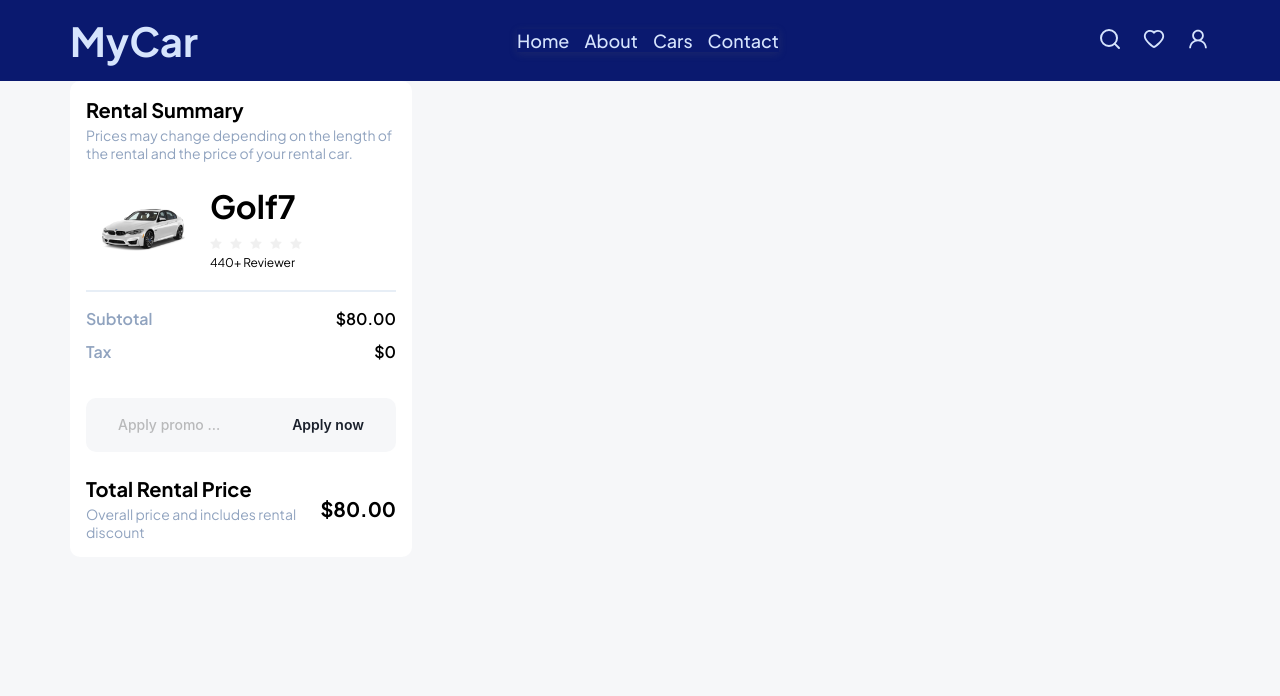
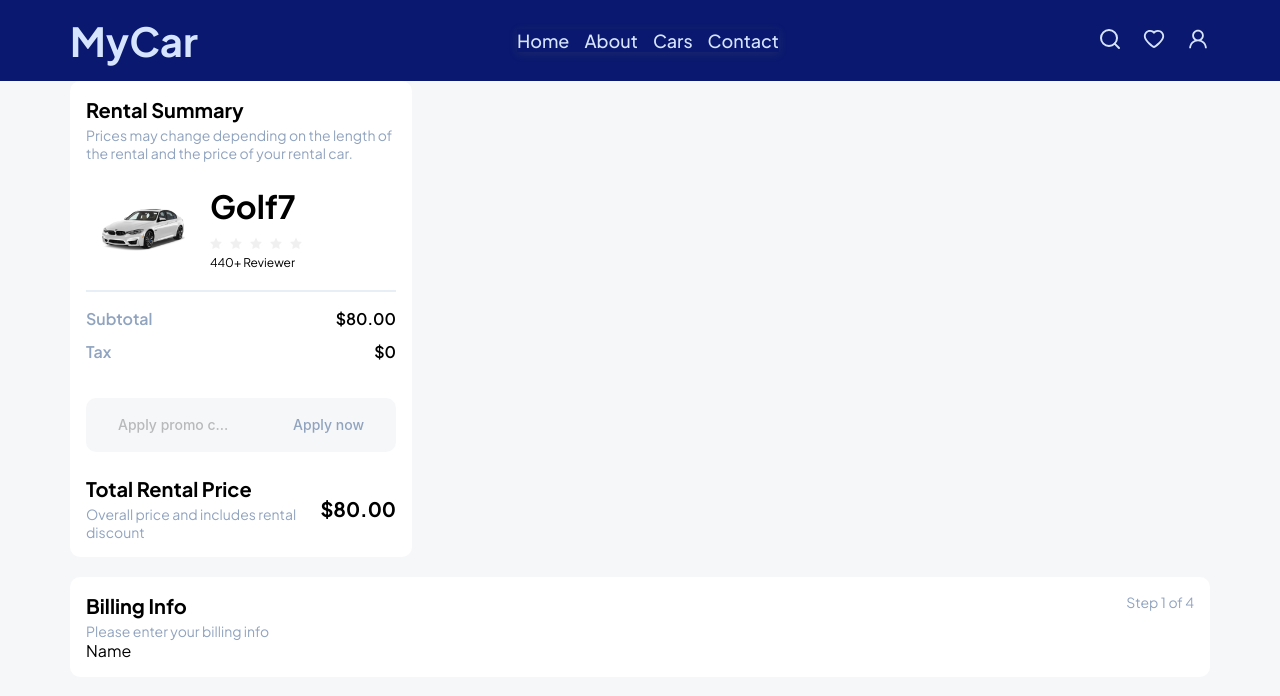
Before and after one commit to HamzaMF7/Car__Rental, a React (Vite) app: page /payement in a window 1280 px wide. Shown: the top 696 px of the page. Built offline with nearby package versions, Linux system fonts and the light colour scheme.

Commit message:
biling info element in the process

```diff
--- a/src/components/car/RentalSummary.tsx
+++ b/src/components/car/RentalSummary.tsx
@@ -39,7 +39,7 @@ const RentalSummary = () => {
           <span>$0</span>
         </div>
         <CustomInput
-          inputClassName="promo__code payement-inputs"
+          inputClassName="promo__code payement-inputs-style"
           buttonClassName="apply"
           value=""
           placeholder="Apply promo code"
--- a/src/components/common/SearchBar.tsx
+++ b/src/components/common/SearchBar.tsx
@@ -47,7 +47,7 @@ const SearchBar: React.FC<SearchBarProps> = ({ toggleSearch }) => {
               value={query}
               onChange={handleChange}
               placeholder="Search for car..."
-              className="input__field"
+              inputClassName="input__field"
               allowClear={true}
               size="middle"
             />
--- /dev/null
+++ b/src/components/forms/BillingInfo.tsx
@@ -0,0 +1,18 @@
+const BillingInfo = () => {
+  return (
+    <div className="billing__info">
+      <div className="title">
+        <div className="desc">
+          <h4 className="mb-4px">Billing Info</h4>
+          <p className="txt">Please enter your billing info</p>
+        </div>
+        <span className="steps">Step 1 of 4</span>
+      </div>
+      <div className="forms">
+        <label>Name</label>
+      </div>
+    </div>
+  );
+};
+
+export default BillingInfo;
--- a/src/index.scss
+++ b/src/index.scss
@@ -138,7 +138,3 @@ h6 {
     font-size: $sm;
   }
 }
-// .main-title {
-// }
-// .sub-title {
-// }
--- a/src/pages/Payement.tsx
+++ b/src/pages/Payement.tsx
@@ -1,10 +1,12 @@
 import RentalSummary from "../components/car/RentalSummary"
+import BillingInfo from "../components/forms/BillingInfo"
 
 const Payement = () => {
   return (
-    <main id="payement">
+    <main className="payement">
         <div className="container">
             <RentalSummary/>
+            <BillingInfo/>
         </div>
     </main>
   )
--- a/src/styles/components/car/rentalSummary.scss
+++ b/src/styles/components/car/rentalSummary.scss
@@ -86,14 +86,12 @@
     }
   }
 
-  // for all h4 in rental__summary component
-  h4 {
-    margin-bottom: 4px;
- }
+
 }
 
-.payement-inputs,
 .apply {
+  font-weight: 600;
+  color: $neutral-default-500;
   padding: 18px 24px;
   font-size: $xs;
   background-color: $bg-color;
@@ -108,8 +106,3 @@
     font-size: $sm;
   }
 }
-
-.apply {
-  font-weight: 600;
-  color: $neutral-default-500;
-}
--- /dev/null
+++ b/src/styles/components/forms/billingInfo.scss
@@ -0,0 +1,11 @@
+.billing__info {
+    margin-top: 20px; // just for test
+    border-radius: $radius;
+    background-color: #ffffff;
+    padding: 16px;
+
+    .title {
+      display: flex ;
+      justify-content: space-between;
+    }
+}
--- /dev/null
+++ b/src/styles/pages/payement.scss
@@ -0,0 +1,29 @@
+.payement {
+  // for all h4 in payement component
+  h4 {
+    margin-bottom: 4px;
+  }
+  .input-placeholder-fs,
+  .steps {
+    color: $neutral-light-300;
+    font-size: $xs;
+    @include lg {
+      font-size: $sm;
+    }
+  }
+  .payement-inputs-style {
+    padding: 18px 24px;
+    font-size: $xs;
+    background-color: $bg-color;
+    border-radius: $radius;
+    color: $neutral-light-300;
+    font-weight: $medium;
+    border: none;
+    box-shadow: none;
+    height: auto;
+    @include xl {
+      padding: 16px 32px;
+      font-size: $sm;
+    }
+  }
+}
--- a/src/styles/style.scss
+++ b/src/styles/style.scss
@@ -21,7 +21,7 @@
 @import "./components/filters/filterBarOptions.scss";
 
   // --> forms
-// @import "./components/";
+@import "./components/forms/billingInfo.scss";
 
   // --> layout
 @import "./components/layout/header.scss";
@@ -37,3 +37,4 @@
 @import "./pages/errorPage.scss";
 @import "./pages/home.scss";
 @import "./pages/cars.scss";
+@import "./pages/payement.scss";
```
